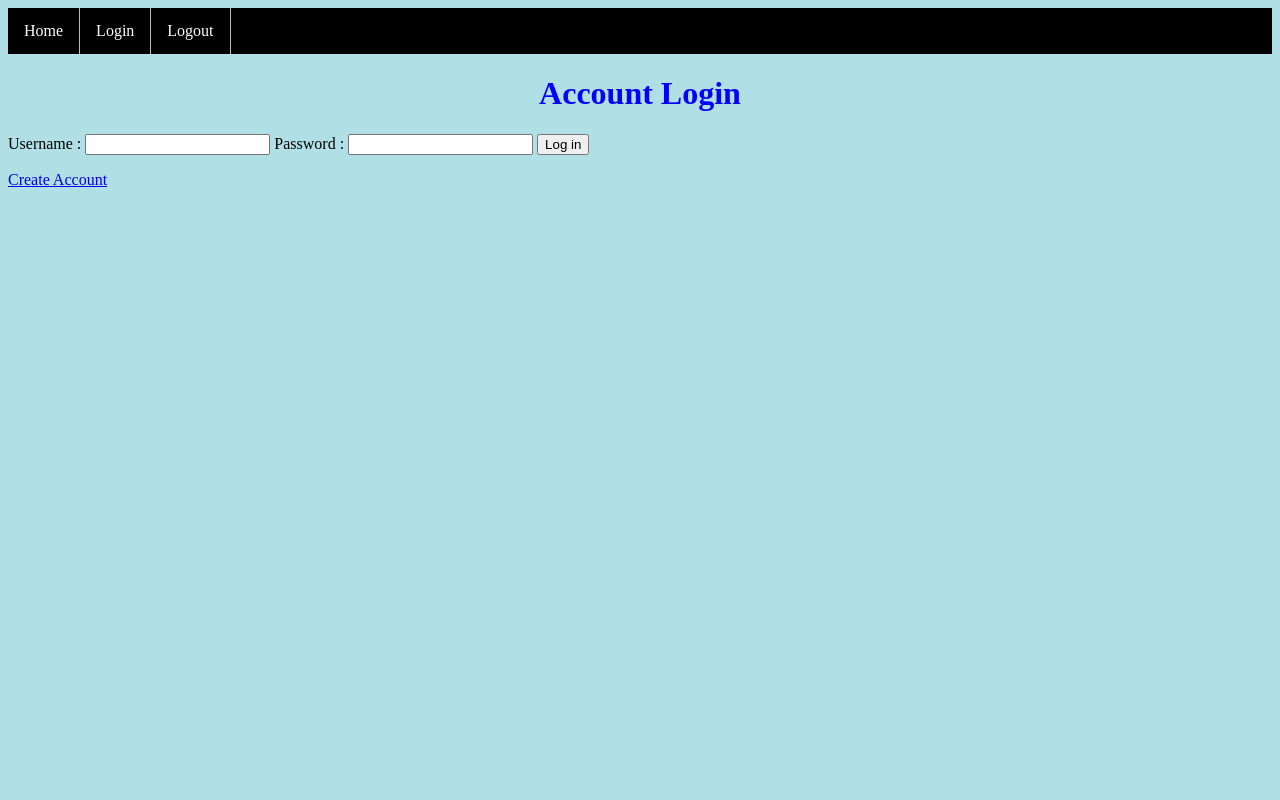
After one commit to lsav00/basic-web_app, a PHP site: page /acctlogin1b.php in a window 1280 px wide. The commit adds this page. Run offline with PHP 8.4, Linux system fonts and the light colour scheme; data that the repository does not hold is empty.

Commit message:
First commit

```diff
--- /dev/null
+++ b/acctlogin1b.php
@@ -0,0 +1,59 @@
+
+<HTML>
+	<HEAD>
+		<TITLE>LS LAW- Login</TITLE>
+		<link rel="stylesheet" href="styles.css">
+
+
+	</HEAD>
+	<BODY>
+		<ul>
+			<li><a href="index.php">Home</a></li>
+			<li><a href="https://10.0.17.61/acctlogin1b.php">Login</a></li>
+			<li><a href="logout.php">Logout</a></li>
+		</ul>
+		<h1>Account Login</h1>						<!--THE FORM-->
+
+			<form method="post" >
+			<label>Username :</label>
+			<input type="text" name="username" id="username"/>
+			<label>Password :</label>
+			<input type="password" name="pass" id="pass" />
+			<input type="submit" value="Log in" name="submit" id="submit" />
+			</form>
+										<!--END OF THE FORM-->
+
+		<a href="https://10.0.17.61/register3a.php">Create Account</a>			<!--CREATE ACCOUNT LINK-->
+	</BODY>
+
+</HTML>										<!--END OF HTML-->
+
+<?php
+session_start();
+if(isset($_POST["username"]) and isset($_POST["pass"])) {		//IF USERNAME & PASSWORD POSTED...
+	$conn = new mysqli('localhost','lsav','abc123','users');	//CREATE A NEW CONNECTION
+	$username = $_POST['username'];					//ASSIGN POSTED USERNAME TO $USERNAME
+	$pass = $_POST['pass'];						//ASSIGN POSTED PASSWORD TO $PASS
+	$query = "SELECT * FROM `people` WHERE username= '$username'";	//ASSIGN SELECTED USERNAME TO $QUERY
+	$result = mysqli_query($conn,$query);				//ASSIGN THE QUERY TO $RESULT
+	$row = mysqli_fetch_array($result, MYSQLI_ASSOC);		//ASSIGN $RESULT'S FETCHED ARRAY TO $ROW AND...
+	if(password_verify($pass, $row['pass'])){			//IF PASSWORD VERIFY ($PASS AND $ROW) IS TRUE...
+		$_SESSION['username'] = $username;			//CREATE A 'USERNAME' SESSION AND...
+		header ("Location: members.php");			//AND RELOCATE TO MEMBERS.PHP...
+	}
+ 	else {
+		echo "\nInvalid credentials";
+		?>
+		<script>
+		//document.getElementById("username").disabled = true;
+		//document.getElementById("pass").disabled = true;
+		//document.getElementById("submit").disabled = true;
+		</script>
+		<?php
+		}
+}
+
+mysqli_close($conn);
+
+
+?>
--- a/index.php
+++ b/index.php
@@ -11,7 +11,8 @@
 	<BODY>
 		<ul> 	<!--NAV BAR -->
 			<li><a href="index.php">Home</a></li>
-			<li><a href="acctlogin1a.php">Login</a></li>
+			<li><a href="https://10.0.17.61/acctlogin1b.php">Login</a></li>
+			<li><a href="logout.php">Logout</a></li>
 		</ul>
 			<!--HEADER-->
 		<h1>Welcome to LS Law!</h1>
--- a/logout.php
+++ b/logout.php
@@ -1,6 +1,6 @@
 <?php
 session_start();
 session_destroy();
-header('Location: acctlogin1a.php');
+header('Location: acctlogin1b.php');
 exit;
 ?>
--- a/members.php
+++ b/members.php
@@ -1,7 +1,7 @@
 <?php
 session_start();
 if(!isset($_SESSION['username'])){
-   header("Location:acctlogin1a.php");
+   header("Location:acctlogin1b.php");
 }
 ?>
 
@@ -13,7 +13,7 @@ if(!isset($_SESSION['username'])){
 	<BODY>
 		<ul>
 			<li><a href="index.php">Home</a></li>
-			<li><a href="acctlogin1a.php">Login</a></li>
+			<li><a href="acctlogin1b.php">Login</a></li>
 			<li><a href="logout.php">Logout</a></li>
 		</ul>
 		<h1>Members Page</h1>
--- a/missing.html
+++ b/missing.html
@@ -6,7 +6,8 @@
 	<BODY>
 		<ul>
 			<li><a href="index.php">Home</a></li>
-			<li><a href="acctlogin.php">Login</a></li>
+			<li><a href="acctlogin1b.php">Login</a></li>
+			<li><a href="logout.php">Logout</a></li>
 
 		</ul>
 		<h1>404 Error</h1>
--- a/register3a.php
+++ b/register3a.php
@@ -62,7 +62,7 @@
 
 	<ul>
 		<li><a href="index.php">Home</a></li>
-		<li><a href="acctlogin1a.php">Login</a></li>
+		<li><a href="https://10.0.17.61/acctlogin1b.php">Login</a></li>
 		<li><a href="logout.php">Logout</a></li>
 	</ul>
 
@@ -117,7 +117,7 @@ if(isset($_POST['submit']))				//IF FORM'S POST IS SET...
 	{
 	?>						<!--EXIT PHP...-->
 	<script type="text/javascript">			//START JAVASCRIPT...
-		window.location = "acctlogin1a.php";	//RELOCATE TO ACCTLOGIN...
+		window.location = "acctlogin1b.php";	//RELOCATE TO ACCTLOGIN...
 	</script>					<!--EXIT JAVASCRIPT...-->
 	<?php						//START PHP...
 	}						//END IF STATEMENT
```
Also changed, not shown: acctlogin1a.php (deleted, +0 -53 lines), .htaccess (added).
